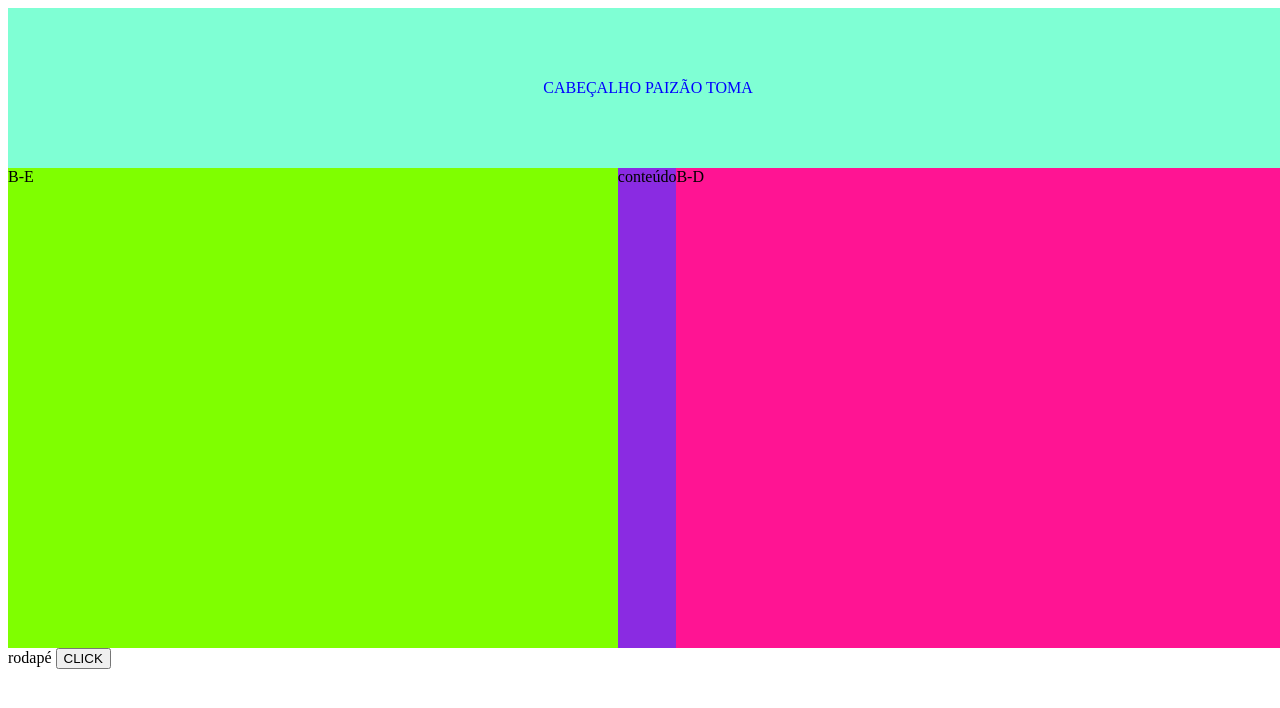
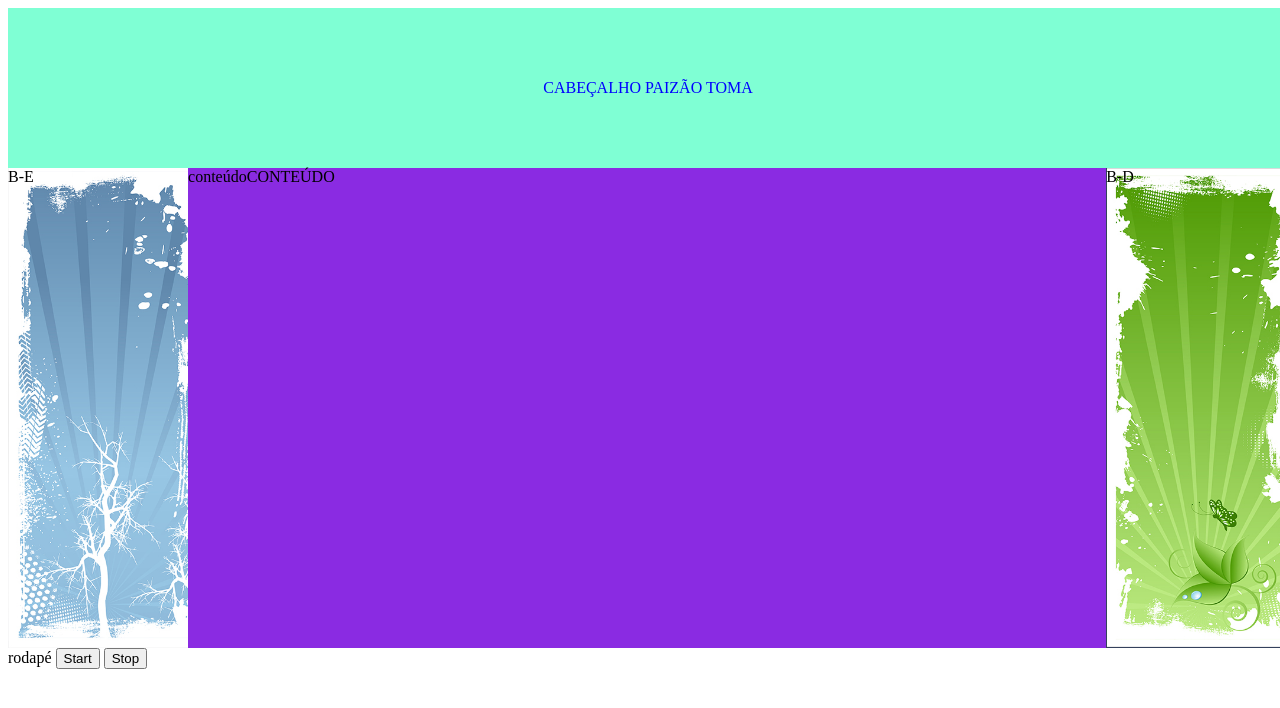
Before and after one commit to 1ESPG-2023/rm99656, a plain HTML site: page index.html in a window 1280 px wide. Drawn offline with Linux system fonts and the light colour scheme.

Commit message:
Mudar Imagem

```diff
--- a/css/style.css
+++ b/css/style.css
@@ -24,10 +24,12 @@
 
 .container .l-e{
     flex-grow: 1;
-    background-color: chartreuse;
+    background-image: url("../IMG/banner-lateral-1.png");
+    background-size: cover;
 }
 
 .container .l-d{
     flex-grow: 1;
-    background-color: deeppink;
+    background-image: url("../IMG/banner-lateral-2.png");
+    background-size: cover;
 }
--- a/index.html
+++ b/index.html
@@ -21,6 +21,9 @@
         <section>
             <span>conteúdo</span>
         </section>
+        <section class="central">
+            <span>CONTEÚDO</span>
+        </section>
         <aside class="l-d">
             <span>B-D</span>
         </aside>
@@ -28,8 +31,10 @@
 
     <footer class="rodape">
         <span>rodapé</span>
-        <button value="10
-        " onclick="soma(this.value)">CLICK</button>
+        <button onclick="mudaImg1()">Start</button>
+        <button onclick="(tempo)">Stop</button>
+        <!-- <button onclick="mudaCor()">Start</button>
+        <button onclick="clearTimeout(tmp)">Stop</button> -->
     </footer>
 
 
--- a/js/zyb-5647.js
+++ b/js/zyb-5647.js
@@ -23,19 +23,76 @@
 //     }
 // )
 
-function soma(parametro){
-    num1= 1
-    num2= 2
-    console.log(num1 + num2)
-    console.log(`Isso é um patâmetro: ${parametro}`)
-}
+// function soma(parametro){
+//     num1= 1
+//     num2= 2
+//     console.log(num1 + num2)
+//     console.log(`Isso é um patâmetro: ${parametro}`)
+// }
 
-soma()
+// soma()
 
 
 
-const mudaCor = ()=>{
-    setTimeout(alert("penes"),5000)
+// const mudaCor = ()=>{
+//     setTimeout(alert("penes"),5000)
+// }
+
+// mudaCor()
+
+// function mudaCor(){
+//     let r = "";
+//     let g = "";
+//     let b = "";
+
+//     // Math.random
+//     // Math.ceil
+//     // Math.floor
+//     // Math.round
+//     r = Math.round(Math.random() * 255);
+//     g = Math.round(Math.random() * 255);
+//     b = Math.round(Math.random() * 255);
+//     console.log(r);
+//     console.log(g);
+//     console.log(b);
+
+//     const cabecalho = document.querySelector(".cabecalho")
+
+//     cabecalho.setAttribute("style", `background-color:rgb(${r},${g},${b})`)
+
+//     tmp = setTimeout(mudaCor, 1000)
+// }
+
+// mudaCor();
+
+function mudaImg1(){
+    const esquerda = document.querySelector(".l-e")
+    const direita = document.querySelector(".l-d")
+
+    esquerda.setAttribute("style", `background-image:url("./IMG/banner-lateral-2.png")`)
+    direita.setAttribute("style", `background-image:url("./IMG/banner-lateral-1.png")`)
+
+    tempo = setTimeout(mudaImg2, 1200)
 }
 
-mudaCor()
+function mudaImg2(){
+    const esquerda = document.querySelector(".l-e")
+    const direita = document.querySelector(".l-d")
+
+    esquerda.setAttribute("style", `background-image:url("./IMG/banner-lateral-3.png")`)
+    direita.setAttribute("style", `background-image:url("./IMG/banner-lateral-2.png")`)
+
+    tempo = setTimeout(mudaImg3, 1200)
+}
+
+function mudaImg3(){
+    const esquerda = document.querySelector(".l-e")
+    const direita = document.querySelector(".l-d")
+
+    esquerda.setAttribute("style", `background-image:url("./IMG/banner-lateral-1.png")`)
+    direita.setAttribute("style", `background-image:url("./IMG/banner-lateral-3.png")`)
+
+    tempo = setTimeout(mudaImg1, 1200)
+}
+
+mudaImg1()
```
Also changed, not shown: IMG/pic_bulboff.gif (added), IMG/pic_bulbon.gif (added), 1 other file.
